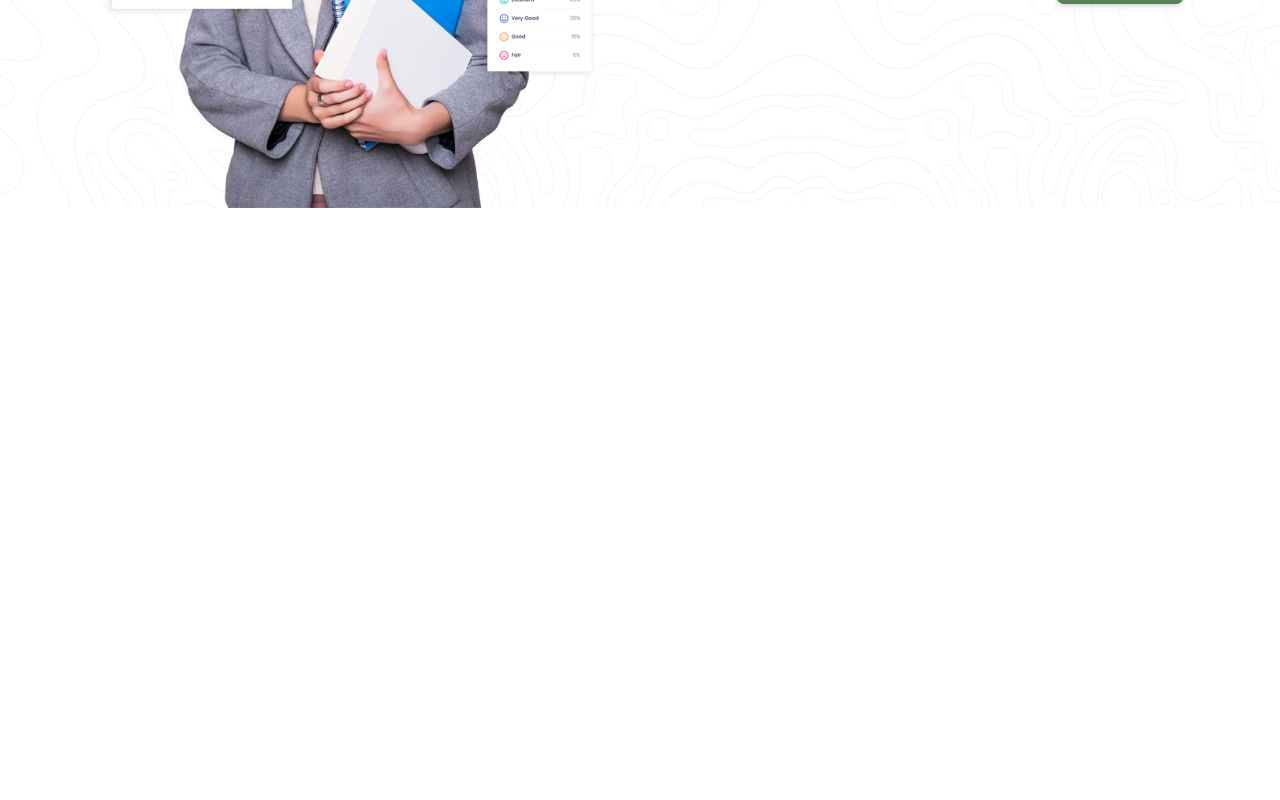
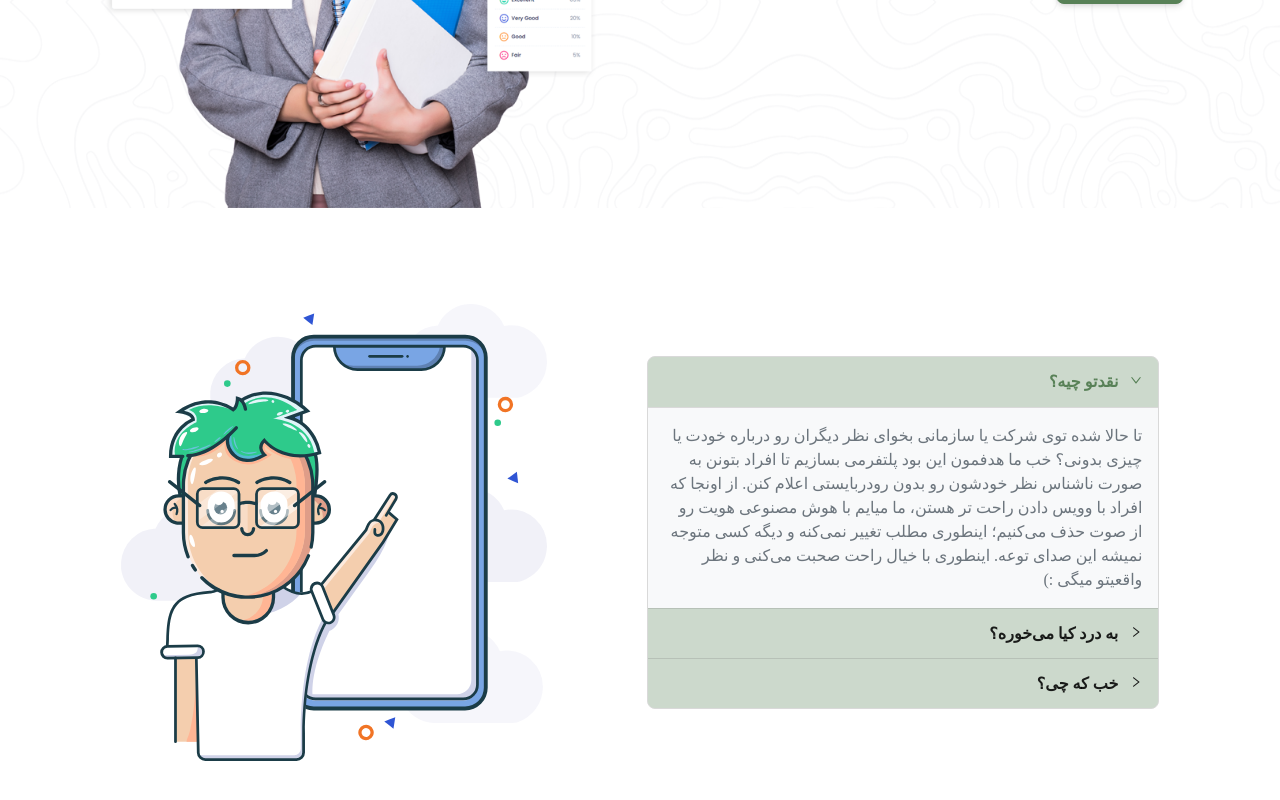
Before and after one commit to NagdeTo/NaghdeTo-frontend, a React (Vite) app: page / in a window 1280 px wide. Shown: the part 538-1338 px from the top of the page. Before the commit the page ends 800 px from the top, so only its background shows below. Built offline with nearby package versions, Linux system fonts and the light colour scheme.

Commit message:
adding WhatIs component

```diff
--- a/src/PublicRouter.jsx
+++ b/src/PublicRouter.jsx
@@ -1,6 +1,8 @@
 import Header from "./components/Public-layouts/Header";
 import HeroSection from "./components/Public-layouts/HeroSection";
 import bg from "./assets/images/shape2.png";
+import WhatIs from "./components/Public-layouts/WhatIs";
+import { Collapse } from "antd";
 
 const PublicRouter = () => {
   return (
@@ -9,6 +11,7 @@ const PublicRouter = () => {
         <Header />
         <HeroSection />
       </div>
+      <WhatIs />
       {/* <div
         style={{
           zIndex: "-1",
--- a/src/components/Public-layouts/HeroSection.jsx
+++ b/src/components/Public-layouts/HeroSection.jsx
@@ -5,12 +5,14 @@ import StyledButton from "../Public-StyledComponents/Buttons/StyledButton";
 
 export default function HeroSection() {
   return (
-    <Flex className="mx-auto justify-center pt-10">
+    <Flex className="pt-10" justify="center">
       <img src={freelancer} className="w-2/5" />
       <Flex
         vertical={true}
-        className="items-end justify-center gap-5"
+        className="items-end"
         component="section"
+        justify="center"
+        gap="20px"
       >
         <Typography.Title level={1} className="text-primary-1000">
           با نقدتو ناشناس انتقاد کن
--- /dev/null
+++ b/src/components/Public-layouts/Styles/WhatIs.css
@@ -0,0 +1,17 @@
+.ant-collapse {
+  /* background-color: #f8f9fc; */
+  background-color: rgb(88, 129, 87, 0.3);
+}
+
+.ant-collapse-header {
+  font-weight: bold;
+  font-size: 16px;
+}
+
+.ant-collapse-item.ant-collapse-item-active .ant-collapse-header {
+  color: rgb(88, 129, 87);
+}
+
+.ant-collapse > .ant-collapse-item {
+  border-bottom: 1px solid rgba(128, 128, 128, 0.274);
+}
--- /dev/null
+++ b/src/components/Public-layouts/WhatIs.jsx
@@ -0,0 +1,60 @@
+import { Collapse, Flex, Typography, theme } from "antd";
+import React from "react";
+import faq from "../../assets/images/faq.svg";
+import CollapsePanel from "antd/es/collapse/CollapsePanel";
+import "../Public-layouts/Styles/WhatIs.css";
+
+export default function WhatIs() {
+  return (
+    <Flex justify="center" align="center" gap="100px" className="py-24">
+      <img src={faq} className="w-1/3" />
+      <Collapse
+        accordion
+        defaultActiveKey={0}
+        className="h-full w-2/5 "
+        style={{ direction: "rtl" }}
+      >
+        <CollapsePanel header="نقدتو چیه؟">
+          <Typography.Text className="text-base text-[#6c757d]">
+            تا حالا شده توی شرکت یا سازمانی بخوای نظر دیگران رو درباره خودت یا
+            چیزی بدونی؟ خب ما هدفمون این بود پلتفرمی بسازیم تا افراد بتونن به
+            صورت ناشناس نظر خودشون رو بدون رودربایستی اعلام کنن. از اونجا که
+            افراد با وویس دادن راحت تر هستن، ما میایم با هوش مصنوعی هویت رو از
+            صوت حذف می‌کنیم؛ اینطوری مطلب تغییر نمی‌کنه و دیگه کسی متوجه نمیشه
+            این صدای توعه. اینطوری با خیال راحت صحبت می‌کنی و نظر واقعیتو میگی
+            :)
+          </Typography.Text>
+        </CollapsePanel>
+
+        <CollapsePanel header="به درد کیا می‌خوره؟">
+          <ol className="mr-8 list-disc text-base text-[#6c757d]">
+            <li>
+              کسایی که می‌خوان نظر بقیه رو درباره شخص یا مطلبی بدونن و می‌خوان
+              جواب‌های صادقانه بشنون
+            </li>
+            <li>
+              کسایی که دوست دارن صحبت‌شون رو صادقانه ولی ناشناس به گوش بقیه
+              برسونن
+            </li>
+            <li>وبسایت هایی که نظرات مشتریان و کاربران براشون مهمه</li>
+            <li>
+              ساتید دانشگاه‌ها یا دبیران مدارس که میخوان نظرات دانش‌آموزان رو
+              درباره خودشون بدونن
+            </li>
+            <li>مدیران سازمان‌ها که می‌خوان نظرات کارمندها رو بدونن.</li>
+          </ol>
+        </CollapsePanel>
+
+        <CollapsePanel header="خب که چی؟">
+          <Typography.Text className="text-base text-[#6c757d]">
+            دونستن اینکه افراد نسبت به اتفاقات و رویدادها در سازمان‌ها چه نظری
+            دارن هیمشه در تصمیم‌گیری بهتر نقش مهمی داشته اما وقتی بحث نظر
+            صادقانه باشه، خیلی مواقع افراد نظر واقعیشونو نمیگن چون نمیخوان
+            هویتشون لو بره؛ اما ما کاری می‌کنیم که این نگرانی از بین بره و هر
+            شخص بتونه کاملا ناشناس نقد یا پیشنهاد خودشو بگه.
+          </Typography.Text>
+        </CollapsePanel>
+      </Collapse>
+    </Flex>
+  );
+}
```
Also changed, not shown: src/assets/images/faq.svg (added).
